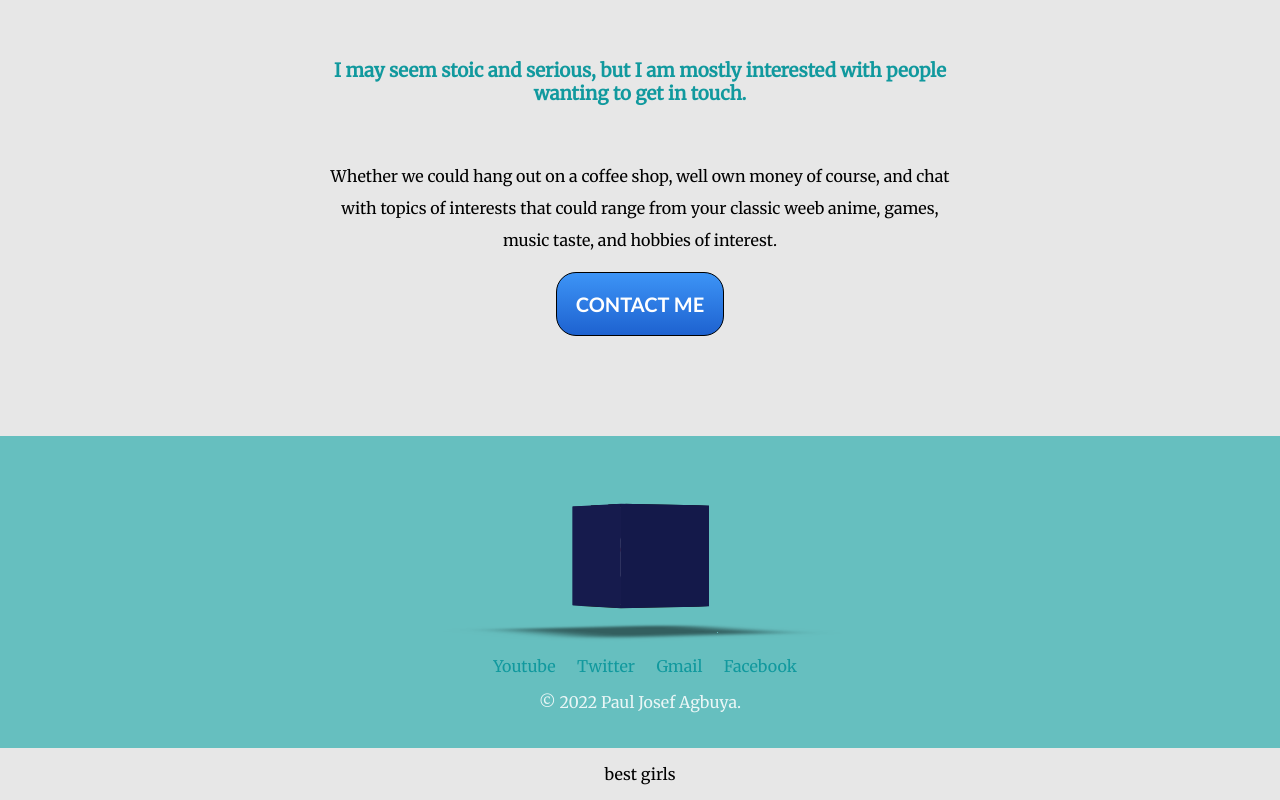
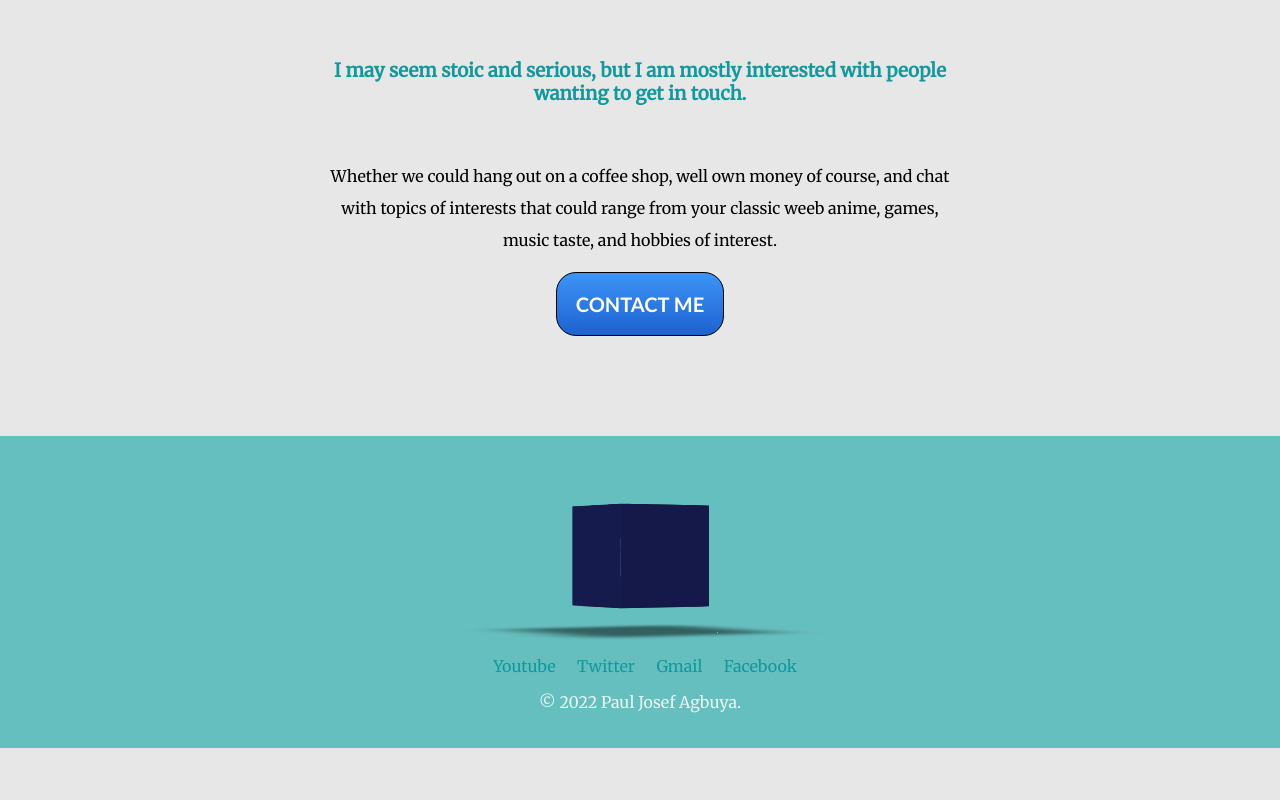
Before and after one commit to pjagbuya/PersonalSite, a plain HTML site: page index.html in a window 1280 px wide. Shown: the part 2748-3548 px from the top of the page. After the commit the page ends 3496 px from the top, so only its background shows below. Drawn offline with Linux system fonts and the light colour scheme.

Commit message:
Update index.html

```diff
--- a/index.html
+++ b/index.html
@@ -109,7 +109,6 @@
     </div>
 
     <div class="Sec1">
-      <p>best girls</p>
 
     </div>
 
```
